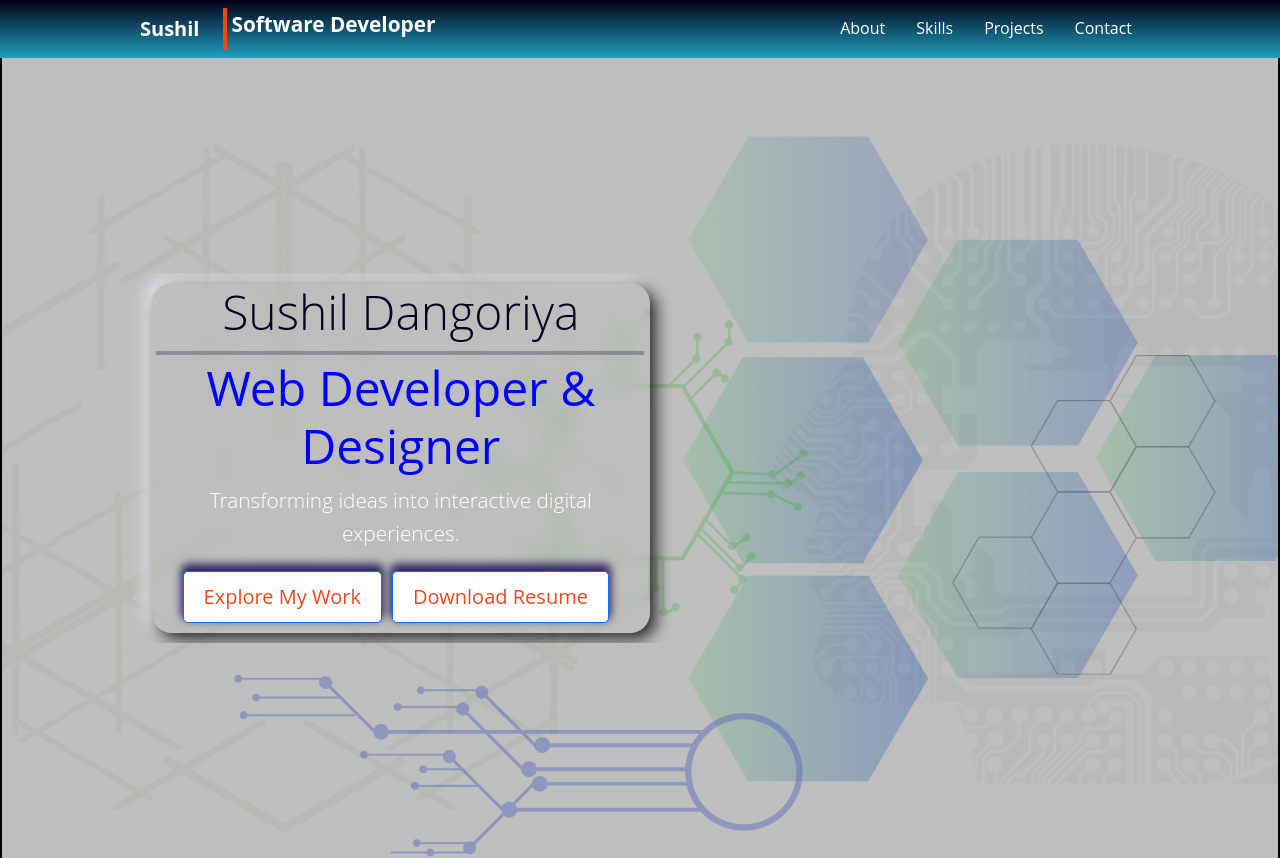
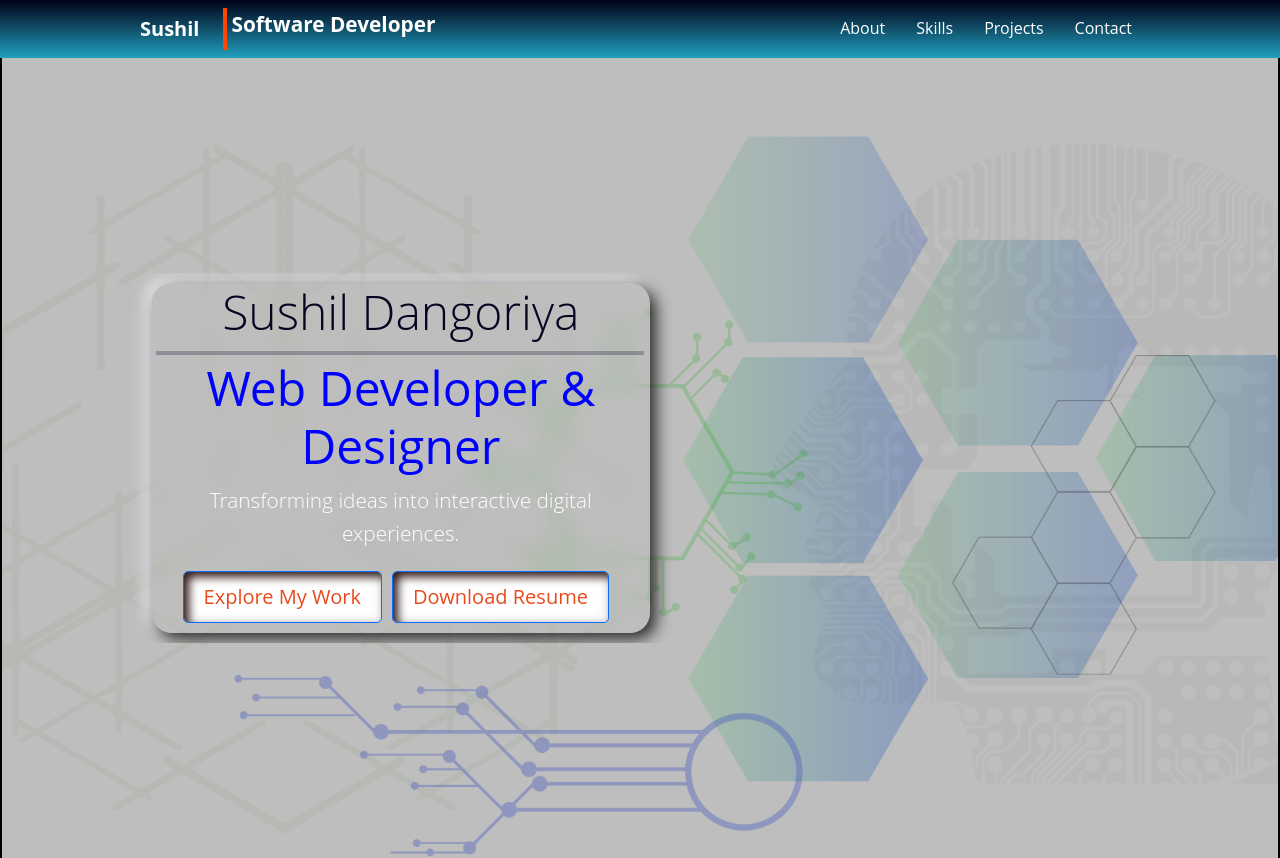
Before and after one commit to sushil-40/personal-portfolio-react-version, a React (Vite) app: page / in a window 1280 px wide. Shown: the top 858 px of the page. Built offline with nearby package versions, Linux system fonts and the light colour scheme; a web font is replaced by a local one.

Commit message:
adding neomorphic effect in hero left-contetnt buttons

```diff
--- a/src/App.css
+++ b/src/App.css
@@ -305,7 +305,9 @@ header {
   border-radius: 5px;
   transition: background-color 0.3s ease-in-out, color 0.3s ease-in-out;
   animation: fadeInUp 1.4s ease-in-out forwards;
-  box-shadow: 0px -5px 8px 2px rgba(13, 2, 75, 0.815);
+  /* box-shadow: 0px -5px 8px 2px rgba(13, 2, 75, 0.815); */
+  box-shadow: inset 5px 5px 10px rgba(29, 3, 3, 0.918),
+    inset -5px -5px 10px rgba(245, 245, 245, 0.979);
 }
 
 #hero .btn-primary:hover {
```
